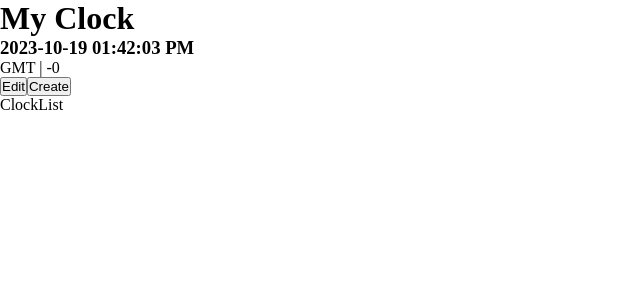
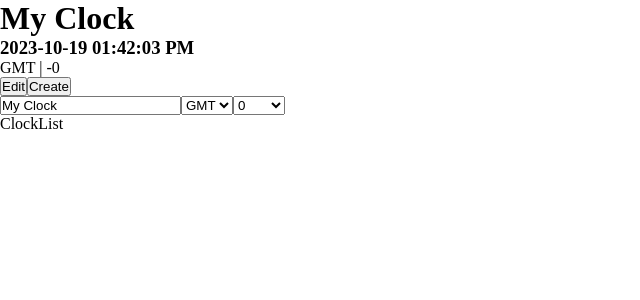
Before and after one commit to TanzimHossain2/Track-Zone-Project, a React (Vite) app: page / in a window 1280 px wide. Both pictures are taken after a click on the button "Edit". Shown: the top 300 px of the page, without its empty margins (0-640 px from the left). Built offline with nearby package versions, Linux system fonts and the light colour scheme.

Commit message:
Add Edit functionality

```diff
--- a/src/components/local-clock/index.jsx
+++ b/src/components/local-clock/index.jsx
@@ -27,10 +27,19 @@ const LocalClock = ({ clock, updateClock }) => {
         offset={offset}
       />
       )}
-      <ClockActions local={true} />
+      <ClockActions local={true} clock={clock} updateClock={updateClock} />
     </div>
   );
 };
 
+LocalClock.propTypes = {
+  clock: PropTypes.shape({
+    title: PropTypes.string.isRequired,
+    timezone: PropTypes.string.isRequired,
+    offset: PropTypes.number.isRequired,
+  }).isRequired,
+  updateClock: PropTypes.func.isRequired,
+};
+
 
 export default LocalClock;
--- a/src/components/shared/clock-action/index.jsx
+++ b/src/components/shared/clock-action/index.jsx
@@ -1,12 +1,76 @@
+import { useState } from "react";
+import PropTypes from "prop-types";
 
-const ClockActions = ({ local = false }) => {
+const defaultOffset = [
+  -11.5, -11, -10, -9.5, -9, -8.5, -8, -7.5, -7, -6.5, -6, -5.5, -5, -4.5, -4,
+  -3.5, -3, -2.5, -2, -1.5, -1, -0.5, 0, 0.5, 1, 1.5, 2, 4, 5, 5.5, 6, 6.5, 7,
+  8, 9, 10, 11, 12,
+];
 
-    return (
+const ClockActions = ({ local = false, clock, updateClock }) => {
+  const [isEdit, setIsEdit] = useState(false);
+
+  const handleChange = (e) => {
+    let { name, value } = e.target;
+    if (name === "offset") {
+      value = parseFloat(value) * 60;
+    }
+    updateClock({ ...clock, [name]: value });
+
+  };
+
+  return (
+    <div>
+      <button onClick={() => setIsEdit(!isEdit)}> Edit </button>
+      {local ? <button>Create</button> : <button>Delete</button>}
+      {isEdit && (
         <div>
-            <button> Edit </button>
-            {local ? <button>Create</button> : <button>Delete</button>}
+          <input
+            type="text"
+            name="title"
+            value={clock.title}
+            onChange={handleChange}
+          />
+          <select
+            name="timezone"
+            value={clock.timezone}
+            onChange={handleChange}
+          >
+            <option value="GMT">GMT</option>
+            <option value="UTC">UTC</option>
+            <option value="EST">EST</option>
+            <option value="MST">MST</option>
+            <option value="PST">PST</option>
+            <option value="EDT">EDT</option>
+            <option value="BST">BST</option>
+          </select>
+          {(clock.timezone == "GMT" || clock.timezone == "UTC") && (
+            <select
+              name="offset"
+              value={clock.offset / 60}
+              onChange={handleChange}
+            >
+              {defaultOffset.map((offset, id) => (
+                <option key={id} value={offset}>
+                  {offset}
+                </option>
+              ))}
+            </select>
+          )}
         </div>
-    )
-}
+      )}
+    </div>
+  );
+};
+
+ClockActions.propTypes = {
+    local: PropTypes.bool,
+    clock: PropTypes.shape({
+        title: PropTypes.string.isRequired,
+        timezone: PropTypes.string.isRequired,
+        offset: PropTypes.number.isRequired,
+    }).isRequired,
+    updateClock: PropTypes.func.isRequired,
+};
 
 export default ClockActions;
--- a/src/hooks/useClock.jsx
+++ b/src/hooks/useClock.jsx
@@ -38,7 +38,7 @@ const useClock = (timezone, offset) => {
         setLocalTimezone(dateStrArr.pop()); // peak timezone
       }
     }
-  }, [utc]);
+  }, [utc,timezone,offset]);
 
   // Return the state and updater function
   return {
```
